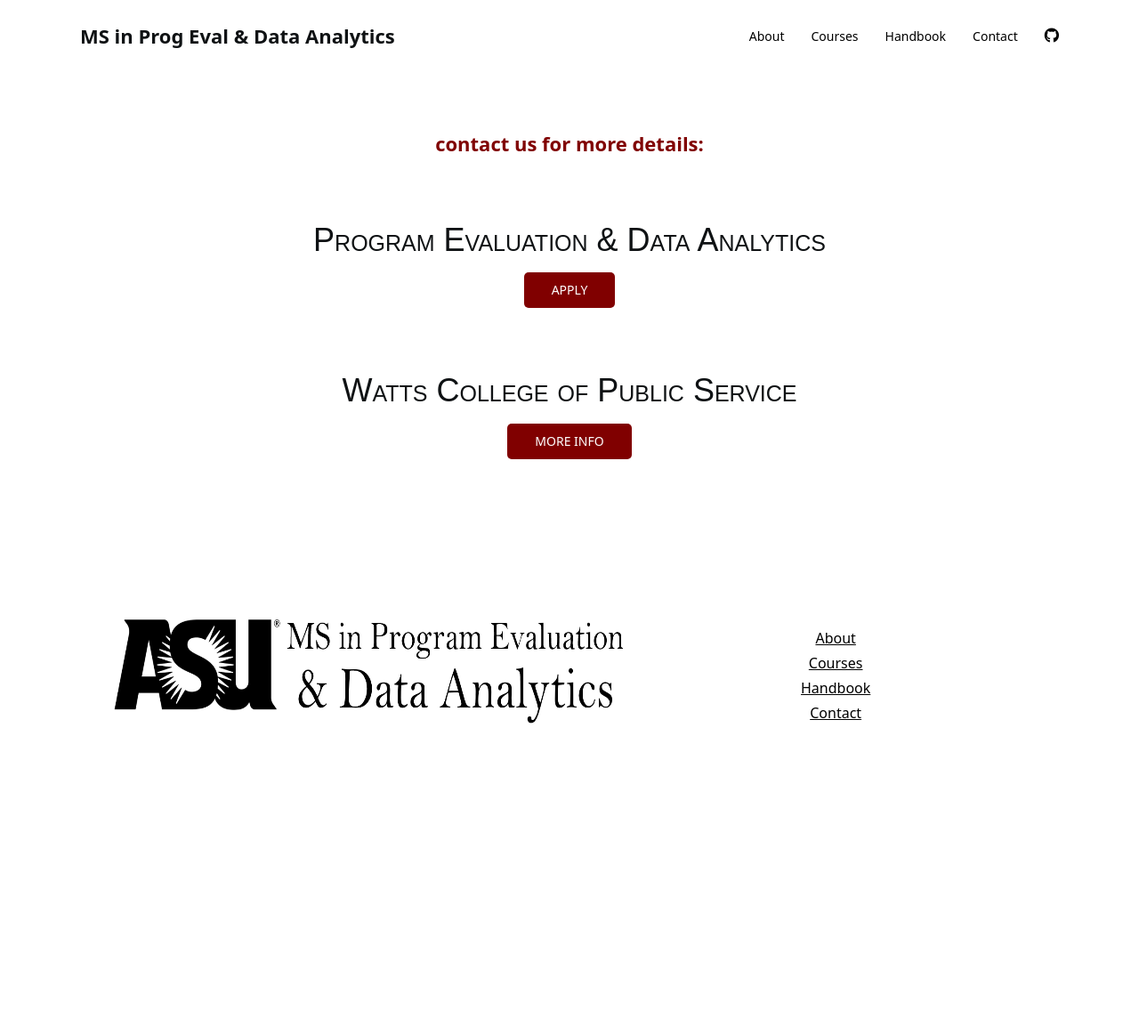
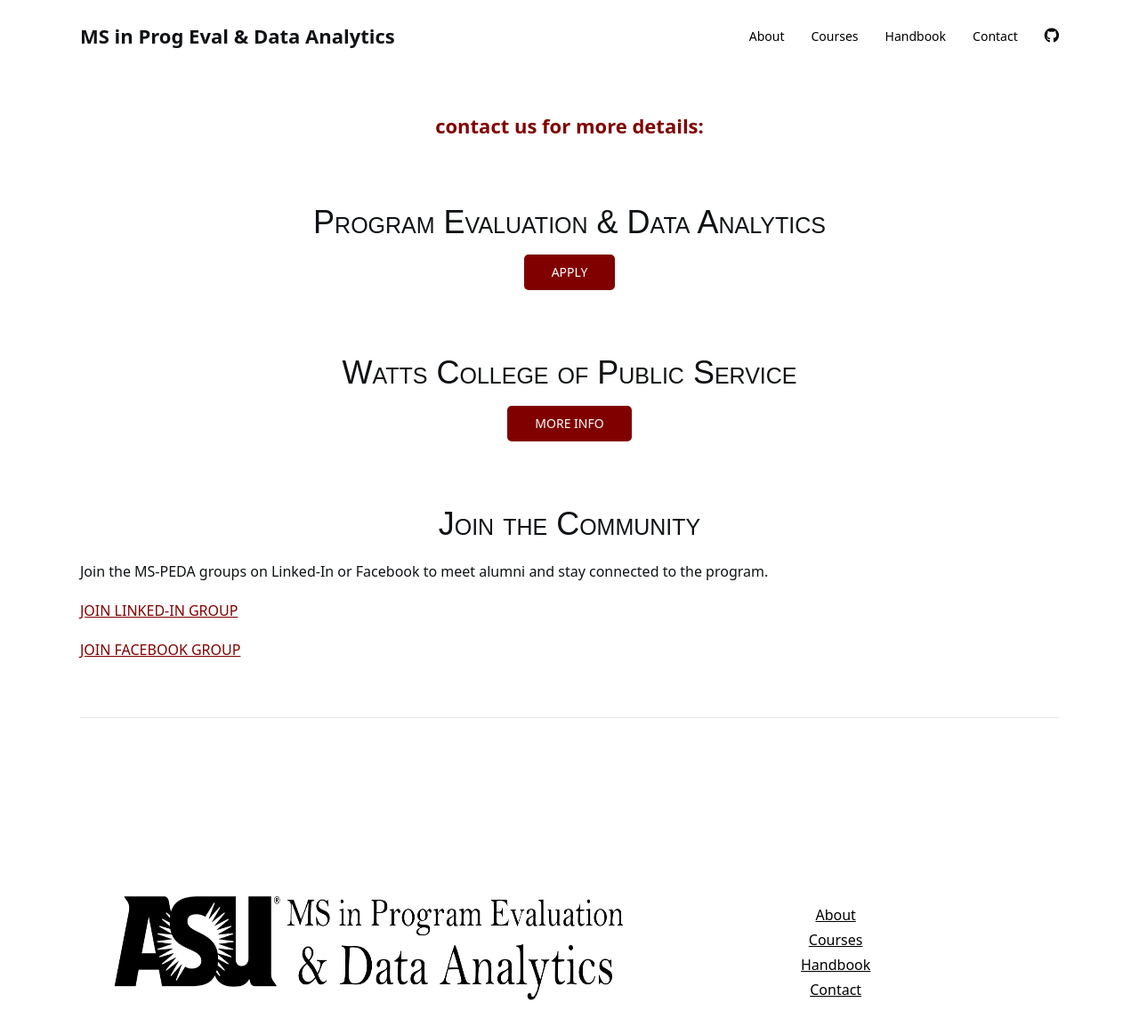
Before and after one commit to DS4PS/ms-prog-eval-data-analytics, a Jekyll site: the page built from contact.md, in a window 1280 px wide and 1235 px high. Shown: the top 1163 px of the window at 89% size. Built offline with Jekyll 4.4.1, drawn with Linux system fonts in a browser that asks for light colours; nearby versions of some CDN libraries; a style sheet for code colours, icons or effects is not loaded.

Commit message:
Update contact.md

```diff
--- a/contact.md
+++ b/contact.md
@@ -2,6 +2,52 @@
 layout: default
 title: Learn More
 ---
+
+
+
+<br>
+
+
+
+### contact us for more details:
+
+<br>
+
+## Program Evaluation & Data Analytics
+
+<center>
+<a class="uk-button uk-button-primary" href="https://asuonline.asu.edu/online-degree-programs/graduate/program-evaluation-and-data-analytics-ms/">APPLY</a>
+</center>
+<br>
+
+
+
+## Watts College of Public Service
+
+<center>
+<a class="uk-button uk-button-primary" href="https://publicservice.asu.edu/programs/ms/program-evaluation-and-data-analytics-ms">MORE INFO</a>
+</center>
+<br>
+
+
+## Join the Community
+
+Join the MS-PEDA groups on Linked-In or Facebook to meet alumni and stay connected to the program.
+
+[JOIN LINKED-IN GROUP](https://www.linkedin.com/groups/13977637/)
+
+[JOIN FACEBOOK GROUP](https://www.facebook.com/groups/507960480629680)
+
+
+<br>
+<hr>
+<br>
+
+
+<br>
+
+
+
 
 <style>
 h2 {
@@ -31,35 +77,4 @@ img {
    align: middle;
    background-color: maroon;
  }
- </style>
-
-
-
- <br>
-
-
-
-### contact us for more details:
-
-<br>
-
-## Program Evaluation & Data Analytics
-
-<center>
-<a class="uk-button uk-button-primary" href="https://asuonline.asu.edu/online-degree-programs/graduate/program-evaluation-and-data-analytics-ms/">APPLY</a>
-</center>
-<br>
-
-
-
-## Watts College of Public Service
-
-<center>
-<a class="uk-button uk-button-primary" href="https://publicservice.asu.edu/programs/ms/program-evaluation-and-data-analytics-ms">MORE INFO</a>
-</center>
-<br>
-
-
-
-
-<br>
+</style>
```
